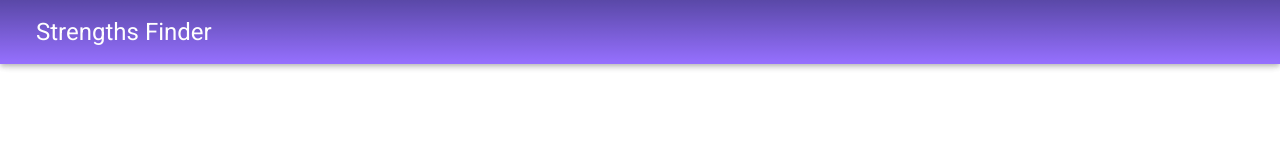
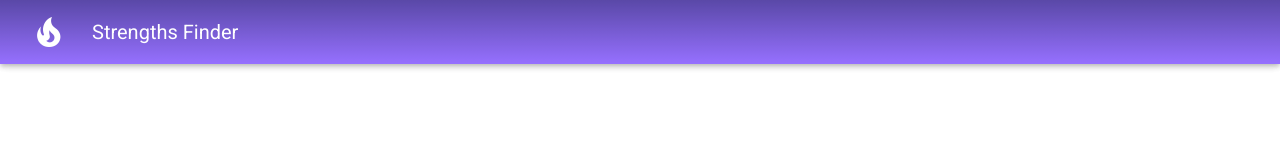
Before and after one commit to torish14/sendmail-demo, a Vue app: page / in a window 1280 px wide. Shown: the top 144 px of the page. Built offline with nearby package versions, Linux system fonts and the light colour scheme.

Commit message:
fireアイコンの追加

```diff
--- a/src/components/Navbar.vue
+++ b/src/components/Navbar.vue
@@ -33,16 +33,16 @@
       class="deep-purple accent-2"
       style="opacity: 0.8; background:linear-gradient(#311B92,#7C4DFF); padding-left: 20px;"
     >
-      <!-- <v-btn icon style="color: white;" @click.stop="drawer = !drawer">
+      <v-btn icon style="color: white;" @click.stop="drawer = !drawer">
         <a href="/" style="text-decoration: none; color: white;">
           <v-icon x-large>
             mdi-fire
           </v-icon>
         </a>
-      </v-btn> -->
-      <a href="/" style="text-decoration: none;">
-        <v-toolbar-title class="white--text headline" v-text="title"></v-toolbar-title>
-      </a>
+      </v-btn>
+      <!-- <a href="/" style="text-decoration: none;"> -->
+        <v-toolbar-title class="white--text" v-text="title"></v-toolbar-title>
+      <!-- </a> -->
       <v-spacer />
     </v-app-bar>
 
```
